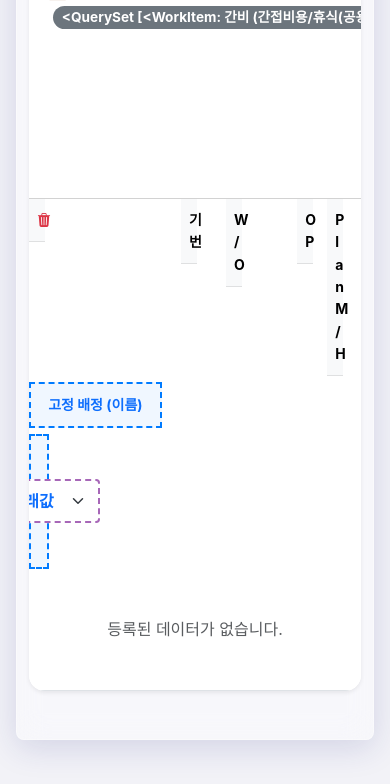
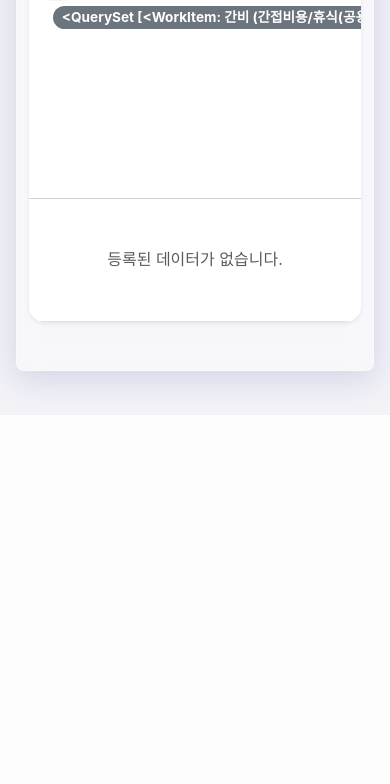
Before and after one commit to qndydfl/manhour, a Django app: template manning/templates/manning/manage_items.html in a window 390 px wide. Shown: the part 955-1739 px from the top of the page. After the commit the page ends 1359 px from the top, so only its background shows below. Run offline with Django 5.2, Linux system fonts and the light colour scheme; the template is opened without the code that fills it: values that come from a table or form of the project are taken from there, others are empty; data comes from the database, SQL or seed files in the repository; both versions use the stored data as it was after the commit; some libraries are stand-ins or nearby versions; some web fonts are replaced.

Commit message:
edit_v10

```diff
--- a/manning/templates/manning/manage_items.html
+++ b/manning/templates/manning/manage_items.html
@@ -182,20 +182,12 @@
                                 >
                                     <i class="bi bi-trash3-fill"></i>
                                 </th>
-                                <th style="width: 5%" class="col-order">
-                                    순서
-                                </th>
-                                <th style="width: 10%" class="col-gibun">
-                                    기번
-                                </th>
+                                <th style="width: 5%" class="col-order">순서</th>
+                                <th style="width: 10%" class="col-gibun">기번</th>
                                 <th style="width: 14%" class="col-wo">W/O</th>
                                 <th style="width: 5%" class="col-op">OP</th>
-                                <th style="width: 10%" class="col-desc">
-                                    작업 내용
-                                </th>
-                                <th style="width: 10%" class="col-mh">
-                                    Plan M/H
-                                </th>
+                                <th style="width: 10%" class="col-desc">작업 내용</th>
+                                <th style="width: 10%" class="col-mh">Plan M/H</th>
                                 <th style="width: 13%" class="col-mh-adjust">
                                     <div
                                         class="d-flex align-items-center justify-content-center gap-2"
@@ -212,9 +204,7 @@
                                             <option value="10">+10%</option>
                                             <option value="20">+20%</option>
                                             <option value="30">+30%</option>
-                                            <option value="custom">
-                                                개별 수정
-                                            </option>
+                                            <option value="custom">개별 수정</option>
                                         </select>
                                     </div>
                                 </th>
@@ -371,7 +361,7 @@
                                         "
                                     />
                                 </td>
-                                <td class="bg-primary bg-opacity-10 col-assign">
+                                <td class="bg-primary bg-opacity-10 col-assign mb-0">
                                     {% render_field form.assigned_text class="table-input fw-bold text-dark bg-transparent js-assigned-text" placeholder="이름 입력" %}
                                 </td>
                             </tr>
--- a/manning/templates/manning/personal_schedule.html
+++ b/manning/templates/manning/personal_schedule.html
@@ -267,10 +267,11 @@
                     <i class="bi bi-info-circle-fill text-primary mt-1"></i>
                     <div>
                         <strong>작성 요령:</strong><br />
-                        1.시간은 4자리 숫자(0900)로 입력하세요.<br />
+                        1.시간은 4자리 숫자(ex:0900)로 입력하세요.<br />
                         2.0을 입력한 줄은 시간표에서 빈 칸으로 표시됩니다. <br />
                         <strong class="text-danger">3.야간일 경우 0, 0100, 0200, 주간일 경우 0, 1200, 1300 default 값으로 설정함.</strong><br />
-                        4.작업자 선택 후 저장하면 해당 작업자의 시간표에만 적용됩니다. 전체 작업자 일괄 적용 선택 시 모든 작업자에게 동일한 간비 시간이 적용됩니다.
+                        4.작업자 선택 후 저장하면 해당 작업자의 시간표에만 적용됩니다.
+                        전체 작업자 일괄 적용 선택 시 모든 작업자에게 동일한 간비 시간이 적용됩니다.
                     </div>
                 </div>
             </div>
--- a/static/css/manage_items.css
+++ b/static/css/manage_items.css
@@ -4,10 +4,20 @@
     background-color: transparent;
     width: 100%;
     text-align: center;
-    padding: 0.35rem;
+    padding: 0.25rem;
     font-size: 0.9rem;
     border-radius: 4px;
     transition: all 0.2s;
+}
+
+#manageItemsTable tbody tr.sortable-row td {
+    padding-top: 0.0rem;
+    padding-bottom: 0.0rem;
+}
+
+#manageItemsTable tbody tr td.col-desc {
+    padding-top: 0.5rem;
+    padding-bottom: 0.0rem;
 }
 
 /* 포커스 시 스타일: 입력창처럼 보이게 */
@@ -62,9 +72,9 @@ tr.deleted-row .table-input {
     height: auto;
     box-sizing: border-box;
 
-    padding: 0.25rem 0.5rem; /* 위아래 간격 줄이기 */
-    line-height: 1.25; /* 줄 간격 통일 */
-    min-height: 2.1rem; /* 1줄 최소 높이 */
+    padding: 0.6rem 0.1rem;
+    line-height: 1.25;
+    min-height: 2.1rem;
 }
 
 /* ---------메시지 생성 시작--------- */
@@ -116,8 +126,8 @@ tr.deleted-row .table-input {
 
 /* textarea든 뭐든 한 줄처럼 보이게 */
 .desc-one-line {
-    height: 2.2rem; /* 한 줄 높이 */
-    line-height: 2.2rem; /* 글자 세로 정렬 */
+    height: 1.5rem; /* 한 줄 높이 */
+    line-height: 1.5rem; /* 글자 세로 정렬 */
     padding-top: 0;
     padding-bottom: 0;
 
@@ -189,81 +199,13 @@ tr.deleted-row .table-input {
     box-shadow: inset 0 0 0 1px #ffe69c;
 }
 
-/* 드래그 시 자리가 비어있는 곳의 스타일 */
-.bg-light,
-.col-assign,
-.col-mh-adjust {
+/* ✅ (수정) 드래그 시 자리 비어있는 곳(ghost/placeholder)에만 적용
+   - 기존의 .bg-light, .col-assign, .col-mh-adjust 전역 오염 제거 */
+.sortable-ghost,
+.sortable-fallback,
+.sortable-chosen {
     background-color: #f0f7ff !important;
     border: 2px dashed #007bff !important;
-}
-
-/* ============================================================
-    모바일: 통합 관리 표 레이아웃
-   ============================================================ */
-@media (max-width: 576px) {
-    #manageItemsTable thead tr,
-    #manageItemsTable tbody tr.sortable-row {
-        display: grid;
-        grid-template-columns: 0.7fr 1.2fr 1.9fr 0.8fr 0.9fr;
-        grid-template-areas:
-            "delete gibun wo op mh"
-            "assign assign assign assign assign";
-        align-items: start;
-        row-gap: 6px;
-    }
-
-    /* 순서/작업내용 숨김 */
-    #manageItemsTable .col-order,
-    #manageItemsTable .col-desc {
-        display: none;
-    }
-
-    #manageItemsTable .col-delete {
-        grid-area: delete;
-    }
-    #manageItemsTable .col-gibun {
-        grid-area: gibun;
-    }
-    #manageItemsTable .col-wo {
-        grid-area: wo;
-        min-width: 0;
-    }
-
-    #manageItemsTable .col-wo .table-input {
-        font-size: 0.85rem;
-    }
-    #manageItemsTable .col-op {
-        grid-area: op;
-    }
-    #manageItemsTable .col-mh {
-        grid-area: mh;
-    }
-    #manageItemsTable .col-assign {
-        grid-area: assign;
-        width: 100%;
-    }
-
-    #manageItemsTable td,
-    #manageItemsTable th {
-        padding: 0.6rem 0.5rem;
-        white-space: normal;
-        word-break: break-word;
-        overflow-wrap: anywhere;
-    }
-
-    .table-input {
-        font-size: 1rem;
-        padding: 0.5rem;
-    }
-
-    .js-assigned-text {
-        min-height: 2.6rem;
-        font-size: 1rem;
-    }
-
-    .drag-handle {
-        padding: 6px;
-    }
 }
 
 /* 1. 모달 배경과 본체의 레이어 순서 강제 조정 */
@@ -294,3 +236,122 @@ body.modal-open .fixed-bottom {
 .mh-adjust-select {
     border: 2px dashed #a767b8 !important;
 }
+
+/* ============================================================
+    모바일: 통합 관리 표 레이아웃
+   ============================================================ */
+@media (max-width: 576px) {
+    /* 기번 / WO / OP / 작업내용 입력칸을 더 컴팩트하게 */
+    #manageItemsTable .col-order .table-input,
+    #manageItemsTable .col-gibun .table-input,
+    #manageItemsTable .col-wo .table-input,
+    #manageItemsTable .col-op .table-input,
+    #manageItemsTable .col-desc .table-input,
+    #manageItemsTable .col-mh .table-input,
+    #manageItemsTable .col-mh-adjust .table-input {
+        font-size: 0.85rem; /* 기본 1rem → 축소 */
+        padding: 0.25rem 0.35rem;
+        line-height: 1.2;
+    }
+
+    /* ✅ 상단 row(각 칸)도 높이 맞추기 */
+    #manageItemsTable .col-delete,
+    #manageItemsTable .col-gibun,
+    #manageItemsTable .col-wo,
+    #manageItemsTable .col-op,
+    #manageItemsTable .col-mh-adjust {
+        height: 2.4rem;
+        display: flex;
+        align-items: center;
+    }
+
+    /* ✅ 입력창 높이 통일 */
+    #manageItemsTable .col-gibun .table-input,
+    #manageItemsTable .col-wo .table-input,
+    #manageItemsTable .col-op .table-input,
+    #manageItemsTable .col-mh-adjust .adjusted-mh-input {
+        height: 2rem; /* col 높이보다 살짝 작게 */
+        padding: 0.2rem 0.35rem;
+        line-height: 1.2;
+    }
+
+    /* ✅ (수정) thead는 grid로 바꾸지 말고 숨기는 게 제일 안정적 */
+    #manageItemsTable thead {
+        display: none;
+    }
+
+    /* ✅ (중요) 실제 데이터 행만 grid로 */
+    #manageItemsTable tbody tr.sortable-row {
+        display: grid;
+        grid-template-columns: 0.7fr 1.2fr 1.9fr 0.8fr 1fr;
+        grid-template-areas:
+            "delete gibun wo op mhadj"
+            "assign assign assign assign assign";
+        align-items: start;
+        row-gap: 6px;
+        /* ✅ 상단 row 높이 고정 */
+        grid-template-rows: 2.4rem auto;
+    }
+
+    /* ✅ 그룹 헤더는 기존 테이블 행 유지(깨짐 방지) */
+    #manageItemsTable tbody tr.group-header {
+        display: table-row;
+    }
+    #manageItemsTable tbody tr.group-header td {
+        display: table-cell;
+    }
+
+    /* ✅ 모바일에서 숨길 컬럼:
+       - 순서(col-order), 작업내용(col-desc)
+       - Plan M/H(col-mh)는 숨기고 조정 M/H만 보여줌 */
+    #manageItemsTable .col-order,
+    #manageItemsTable .col-desc,
+    #manageItemsTable .col-mh,
+    #manageItemsTable .col-mh-adjust {
+        display: none;
+    }
+
+    /* grid 영역 매핑 */
+    #manageItemsTable .col-delete {
+        grid-area: delete;
+    }
+    #manageItemsTable .col-gibun {
+        grid-area: gibun;
+    }
+    #manageItemsTable .col-wo {
+        grid-area: wo;
+        min-width: 0;
+    }
+    #manageItemsTable .col-op {
+        grid-area: op;
+    }
+    #manageItemsTable .col-mh-adjust {
+        grid-area: mhadj;
+    }
+    #manageItemsTable .col-assign {
+        grid-area: assign;
+        width: 100%;
+    }
+
+    /* 셀 기본 스타일 */
+    #manageItemsTable td {
+        padding: 0.6rem 0.5rem;
+        white-space: normal;
+        word-break: break-word;
+        overflow-wrap: anywhere;
+    }
+
+    .table-input {
+        font-size: 1rem;
+        padding: 0.5rem;
+    }
+
+    .js-assigned-text {
+        min-height: 2.6rem;
+        font-size: 1rem;
+    }
+
+    .drag-handle {
+        padding: 6px;
+    }
+}
```
Also changed, not shown: db.sqlite3.
